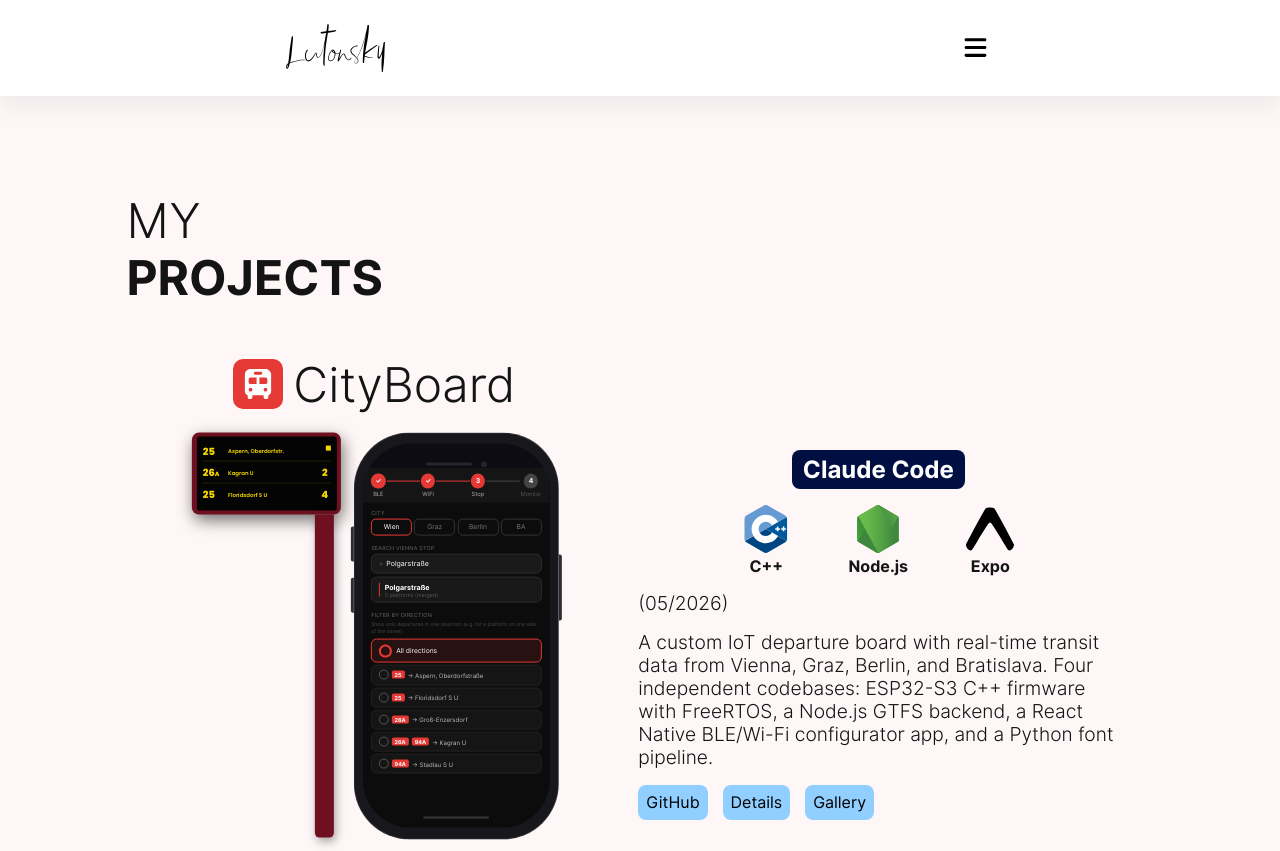
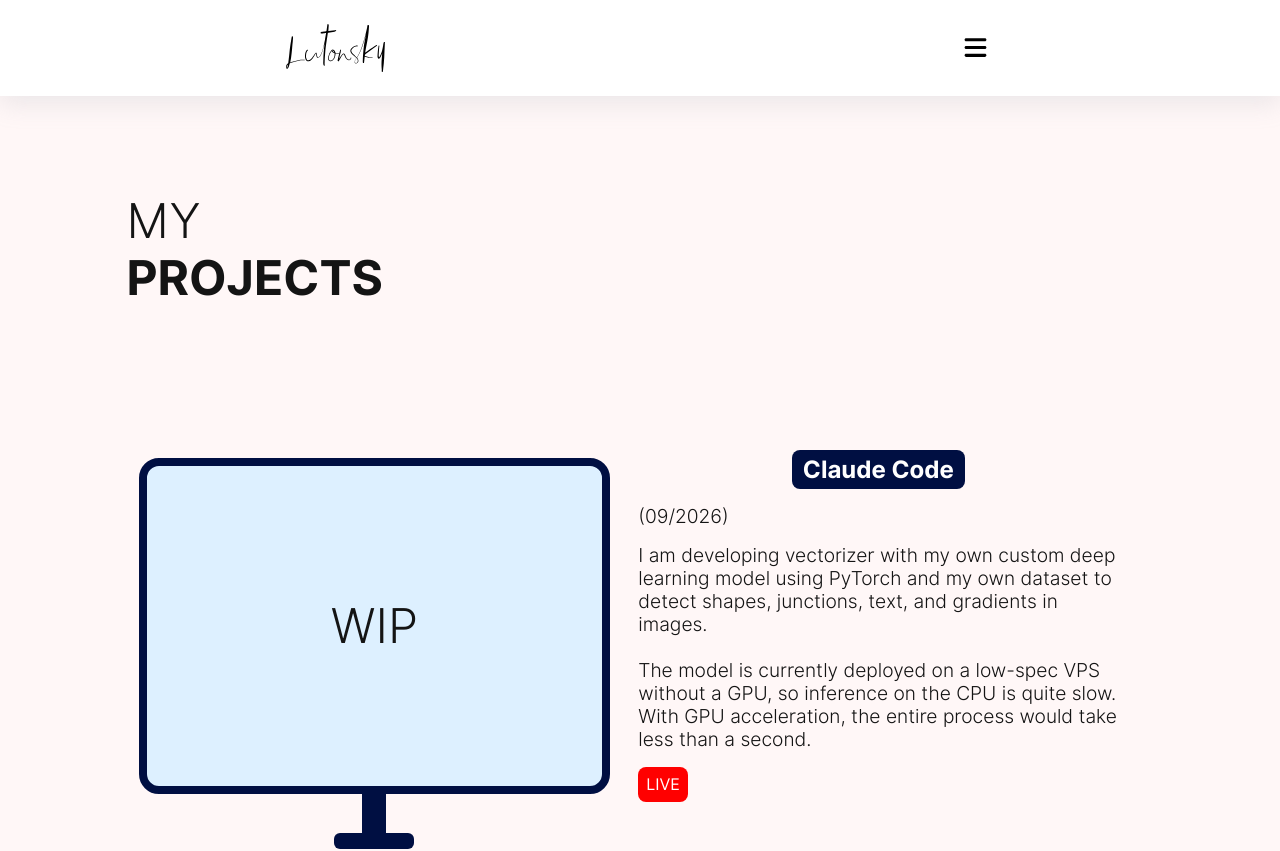
Before and after one commit to lukaslgit/homepage, a React (Vite) app: page /projects in a window 1280 px wide. Shown: the top 851 px of the page. Built offline with nearby package versions, Linux system fonts and the light colour scheme.

Commit message:
add new project

```diff
--- a/src/Locales/eng/translation.jsx
+++ b/src/Locales/eng/translation.jsx
@@ -115,6 +115,14 @@
       A custom IoT departure board with real-time transit data from Vienna, Graz, Berlin, and Bratislava.
       Four independent codebases: ESP32-S3 C++ firmware with FreeRTOS, a Node.js GTFS backend,
       a React Native BLE/Wi-Fi configurator app, and a Python font pipeline.
+    </>
+  ),
+  projectpage_main5: (
+    <>
+      I am developing vectorizer with my own custom deep learning model using PyTorch and my own dataset to detect shapes, junctions, text, and gradients in images.
+      <br></br>
+      <br></br>
+      The model is currently deployed on a low-spec VPS without a GPU, so inference on the CPU is quite slow. With GPU acceleration, the entire process would take less than a second.
     </>
   ),
 
--- a/src/Locales/ger/translation.jsx
+++ b/src/Locales/ger/translation.jsx
@@ -119,6 +119,14 @@
       Eine maßgeschneiderte IoT-Abfahrtstafel mit Echtzeitdaten des öffentlichen Verkehrs aus Wien, Graz, Berlin und Bratislava.
       Vier unabhängige Codebasen: ESP32-S3-Firmware in C++ mit FreeRTOS, ein Node.js-GTFS-Backend,
       eine React-Native-Konfigurations-App mit BLE/Wi-Fi-Unterstützung und eine Python-Pipeline für die Schriftartenverarbeitung
+    </>
+  ),
+  projectpage_main5: (
+    <>
+      I am developing vectorizer with my own custom deep learning model using PyTorch and my own dataset to detect shapes, junctions, text, and gradients in images.
+      <br></br>
+      <br></br>
+      The model is currently deployed on a low-spec VPS without a GPU, so inference on the CPU is quite slow. With GPU acceleration, the entire process would take less than a second.
     </>
   ),
 
--- a/src/Locales/svk/translation.jsx
+++ b/src/Locales/svk/translation.jsx
@@ -119,6 +119,14 @@
       Vlastná IoT odchodová tabuľa s údajmi o verejnej doprave v reálnom čase z Viedne, Grazu, Berlína a Bratislavy.
       Štyri nezávislé kódové základne: firmvér pre ESP32-S3 v C++ s FreeRTOS, GTFS backend v Node.js,
       konfiguračná aplikácia v React Native s podporou BLE/Wi-Fi a Python pipeline na spracovanie fontov.
+    </>
+  ),
+  projectpage_main5: (
+    <>
+      I am developing vectorizer with my own custom deep learning model using PyTorch and my own dataset to detect shapes, junctions, text, and gradients in images.
+      <br></br>
+      <br></br>
+      The model is currently deployed on a low-spec VPS without a GPU, so inference on the CPU is quite slow. With GPU acceleration, the entire process would take less than a second.
     </>
   ),
 
--- a/src/Pages/Eastereggs.jsx
+++ b/src/Pages/Eastereggs.jsx
@@ -21,7 +21,7 @@
     {
         key: 'tasksClicked',
         name: `${t.easteregg2_name}`,
-        hint: `${t.easteregg3_hint}`
+        hint: `${t.easteregg2_hint}`
     },
     {
         key: 'kagranClicked',
--- a/src/Pages/Projects.jsx
+++ b/src/Pages/Projects.jsx
@@ -5,7 +5,7 @@
 import { useNotificationContext } from "../utils/NotificationContext";
 
 import '../Styles/projects.css';
-import { faCloud, faMagnifyingGlass, faCar, faMoon, faSun, faTruck, faBolt, faHouse, faComments, faMap, faUsers, faUser, faBus } from '@fortawesome/free-solid-svg-icons';
+import { faCloud, faMagnifyingGlass, faCar, faMoon, faSun, faTruck, faBolt, faHouse, faComments, faMap, faUsers, faUser, faBus, faV } from '@fortawesome/free-solid-svg-icons';
 import { FontAwesomeIcon } from '@fortawesome/react-fontawesome';
 import sun from '../assets/weatherSun.png';
 import truckbg from '../assets/truckbg.jpg';
@@ -56,6 +56,31 @@
                 </div>
                 <div>
                     <ul>
+                        <li className='project'>
+                            <div className='wrapImg'>
+                                <div className='monitorImg'>
+                                    <h2 className="wip">WIP</h2>
+                                </div>
+                                <div className='icon vecIcon'>
+                                    <FontAwesomeIcon icon={faV} />
+                                    <h2>Vectorizer</h2>
+                                </div>
+                                <div className='monitorStand'>
+                                    <div className='leg'></div>
+                                    <div className='support'></div>
+                                </div>
+                            </div>
+                            <div className='project-desc'>
+                                <h2>Claude Code</h2>
+                                <p>(09/2026)</p>
+                                <p>
+                                    {t.projectpage_main5}
+                                </p>
+                                <div className="project-links">
+                                    <a className="live-btn" href={'https://lutonsky.eu/test/vectorizer'}>LIVE</a>
+                                </div>
+                            </div>
+                        </li>
                         <li className='project'>
                             <div className='wrapImg'>
                                 <div className='mockupGroup'>
--- a/src/Styles/projects.css
+++ b/src/Styles/projects.css
@@ -14,6 +14,12 @@
     opacity: 1;
   }
 }
+.wip {
+  text-align: center;
+  height: 100%;
+  align-content: center;
+}
+
 .top-section {
   width: 100%;
 }
@@ -536,6 +542,10 @@
 }
 .top-section .content .project .wrapImg .icon.weatherIcon svg {
   background-color: rgb(98, 161, 255);
+}
+.top-section .content .project .wrapImg .icon.vecIcon svg {
+  background-color: #002880;
+  color: white;
 }
 .top-section .content .project .wrapImg .icon.cityboardIcon {
   top: -6.5rem;
--- a/src/Styles/projects.scss
+++ b/src/Styles/projects.scss
@@ -7,6 +7,12 @@
 @keyframes devDotOff {
     0%, 49.9% { opacity: 0; }
     50%, 100% { opacity: 1; }
+}
+
+.wip {
+    text-align: center;
+    height: 100%;
+    align-content: center;
 }
 
 .top-section {
@@ -603,6 +609,7 @@
                 &.cityboardIcon svg { background-color: #e53935; color: white;}
                 &.truckIcon svg   { background-color: #1f2937; }
                 &.weatherIcon svg { background-color: $thirdColor; }
+                &.vecIcon svg { background-color: #002880; color: white; }
 
                 &.cityboardIcon {
                     top: -6.5rem;
```
Also changed, not shown: 1 other file (tests, documents, lock files or other folders).
